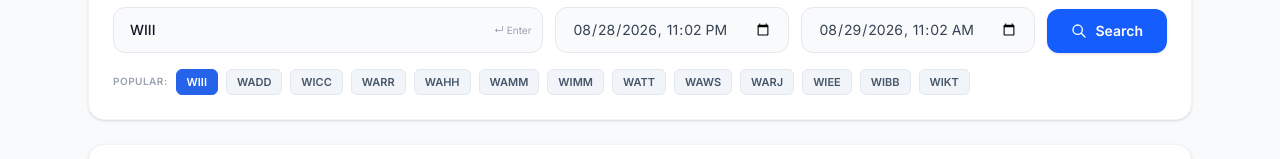
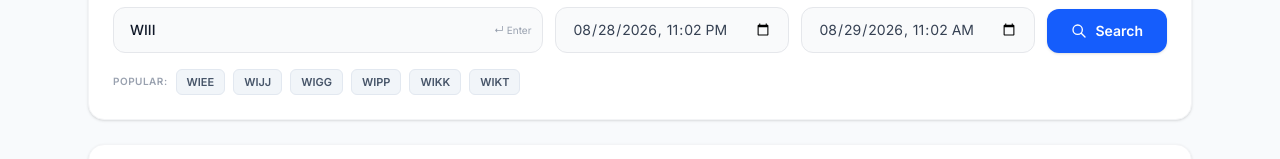
Before and after one commit to kppuobu6/bmkg-metar, a Next.js app: page / in a window 1280 px wide. Shown: the part 186-345 px from the top of the page. Built offline with nearby package versions, Linux system fonts and the light colour scheme.

Commit message:
chore: popular stations -> WIEE WIJJ WIGG WIPP WIKK WIKT

```diff
--- a/src/app/page.tsx
+++ b/src/app/page.tsx
@@ -15,18 +15,11 @@ interface MetarRecord {
 import { AIRPORT_NAMES } from "@/lib/airports";
 
 const POPULAR_STATIONS = [
-  { code: "WIII" },
-  { code: "WADD" },
-  { code: "WICC" },
-  { code: "WARR" },
-  { code: "WAHH" },
-  { code: "WAMM" },
-  { code: "WIMM" },
-  { code: "WATT" },
-  { code: "WAWS" },
-  { code: "WARJ" },
   { code: "WIEE" },
-  { code: "WIBB" },
+  { code: "WIJJ" },
+  { code: "WIGG" },
+  { code: "WIPP" },
+  { code: "WIKK" },
   { code: "WIKT" },
 ];
 
```
